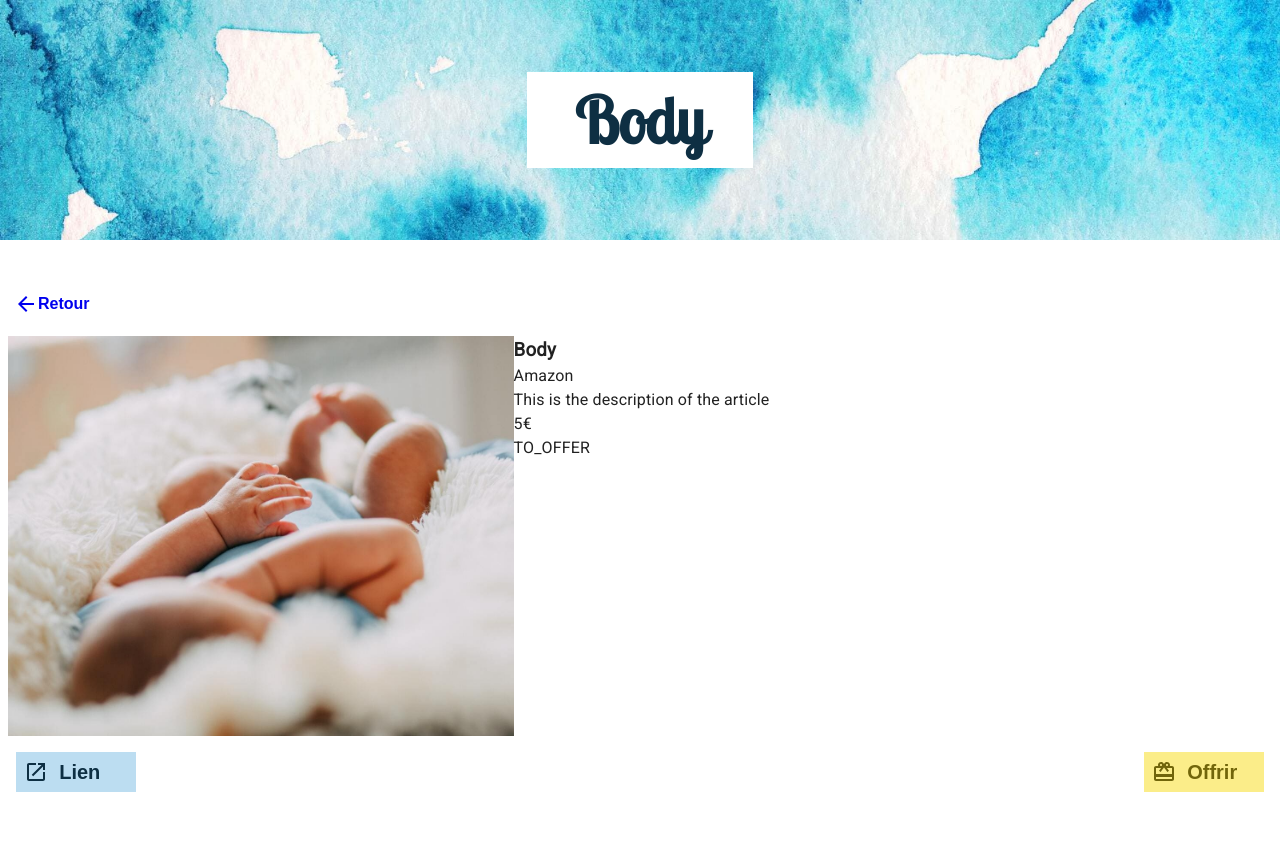
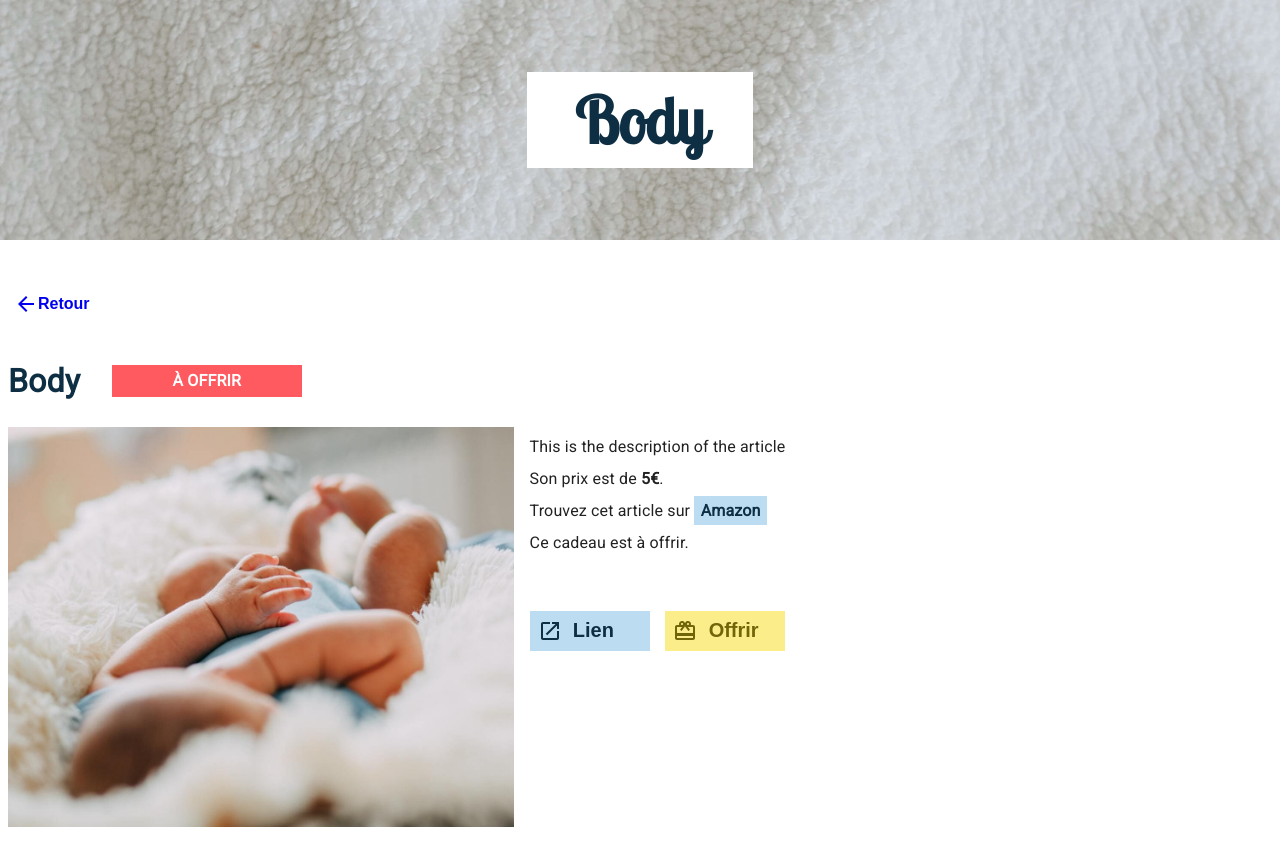
Before and after one commit to sobaryton/BabyList, a React (Create React App) app: page /description/06 in a window 1280 px wide. Before the commit the page ends 832 px from the top, so only its background shows below. Built offline with nearby package versions, Linux system fonts and the light colour scheme.

Commit message:
description page plus new status

```diff
--- a/src/Components/Card.tsx
+++ b/src/Components/Card.tsx
@@ -155,11 +155,11 @@ const Card = ({ image, title, description, amount, currency, store, status, onTo
   const labelClass = () => {
     switch (status) {
       case 'OFFERED':
-        return 'blueLabel'
+        return 'greenLabel'
       case 'TO_OFFER':
         return 'redLabel'
-      case 'RECEIVED':
-        return 'greenLabel'
+      case 'PARTLY_FUNDED':
+        return 'orangeLabel'
       default:
         return 'orangeLabel'
     }
@@ -168,7 +168,7 @@ const Card = ({ image, title, description, amount, currency, store, status, onTo
   const statusLabel = {
     OFFERED: 'Offert',
     TO_OFFER: 'À offrir',
-    RECEIVED: 'Reçu'
+    PARTLY_FUNDED: 'À participer'
   }
 
   const classes = cardStyles()
@@ -191,10 +191,14 @@ const Card = ({ image, title, description, amount, currency, store, status, onTo
             Détails
           </button>
         </Link>
-        <button className={classNames(classes.btn, classes.offrirBtn)} onClick={onToggleModal}>
-          <CardGiftcardIcon className={classes.btnIcon} />
-          Offrir
-        </button>
+        {
+          status === "TO_OFFER" &&
+          <button className={classNames(classes.btn, classes.offrirBtn)} onClick={onToggleModal}>
+            <CardGiftcardIcon className={classes.btnIcon} />
+            Offrir
+          </button>
+        }
+
       </div>
     </div>
   )
--- a/src/Components/Description.tsx
+++ b/src/Components/Description.tsx
@@ -4,7 +4,7 @@ import { createUseStyles } from 'react-jss'
 import classNames from 'classnames'
 import OpenInNewIcon from '@mui/icons-material/OpenInNew'
 import CardGiftcardIcon from '@mui/icons-material/CardGiftcard'
-import { lightBlue, darkBlue, font20, darkYellow, lightYellow } from './constants'
+import { lightBlue, darkBlue, font20, darkYellow, lightYellow, red, white, green, orange } from './constants'
 import Navigation from './Navigation'
 import Header from './Header'
 import { cards } from '../fakeData'
@@ -54,6 +54,7 @@ const cardStyles = createUseStyles({
     width: '40%',
     height: '25rem',
     backgroundSize: 'cover',
+    marginRight: '1rem'
   },
   offrirBtn: {
     background: lightYellow,
@@ -64,14 +65,62 @@ const cardStyles = createUseStyles({
     },
   },
   articleDetails: {
-    display: 'flex'
+    display: 'flex',
+    flexDirection: 'column'
   },
   buttonWrap: {
     display: 'flex',
     justifyContent: 'space-between',
     alignItems: 'center',
-    padding: '0.5rem',
-    marginTop: '0.5rem'
+    padding: '0.5rem 0',
+    marginTop: '3rem',
+    maxWidth: '20rem'
+  },
+  article: {
+    display: 'flex',
+    '& p': {
+      margin: '0.5rem 0'
+    }
+  },
+  provider: {
+    color: darkBlue,
+    background: lightBlue,
+    marginBottom: '1rem',
+    fontWeight: 'bold',
+    padding: '0.3rem 0.4rem',
+    textDecoration: 'none'
+  },
+  header: {
+    display: 'flex',
+    width: '100%',
+    alignItems: 'center',
+  },
+  title: {
+    color: darkBlue
+  },
+  label: {
+    width: '15%',
+    height: '2rem',
+    display: 'flex',
+    marginLeft: '2rem',
+    alignItems: 'center',
+    justifyContent: 'center',
+    '& p': {
+      fontWeight: 700,
+      textTransform: 'uppercase'
+    }
+  },
+  redLabel: {
+    background: red,
+    color: white
+  },
+  greenLabel: {
+    background: green,
+    color: white
+  },
+  orangeLabel: {
+    background: orange,
+    color: white
   },
 })
 
@@ -83,33 +132,69 @@ const Description = () => {
   const id = useParams<{ id: string }>().id || ''
   const { image, url, title, store, description, amount, status, currency } = cards.filter((card: CardType) => card.id === id)[0]
 
+  const frenchStatus = {
+    OFFERED: 'a déjà été offert',
+    TO_OFFER: 'est à offrir',
+    RECEIVED: 'a été reçu',
+    PARTLY_FUNDED: 'a besoin de participation'
+  }
+
+  const labelClass = () => {
+    switch (status) {
+      case 'OFFERED':
+        return 'greenLabel'
+      case 'TO_OFFER':
+        return 'redLabel'
+      case 'PARTLY_FUNDED':
+        return 'orangeLabel'
+      default:
+        return 'orangeLabel'
+    }
+  }
+
+  const statusLabel = {
+    OFFERED: 'Offert',
+    TO_OFFER: 'À offrir',
+    PARTLY_FUNDED: 'À participer'
+  }
+
   return (
     <div className={classes.page}>
       <header>
-        <Header text={title} background="/images/blue-watercolour.jpg" />
+        <Header text={title} background="/images/plaid.jpg" />
       </header>
       <main className={classes.main}>
         <Navigation className={classes.navigation} link='/list' />
         <div>
           <div className={classes.articleDetails}>
+            <div className={classes.header}>
+              <h1 className={classes.title}>{title}</h1>
+              <div className={classNames(classes.label, classes[labelClass()])}>
+                <p>{statusLabel[status]}</p>
+              </div>
+            </div>
+            <div className={classes.article}>
               <div className={classes.image} style={{ backgroundImage: `url(${image})` }}></div>
               <div>
-              <h3>{title}</h3>
-              <p>{store}</p>
                 <p>{description}</p>
-              <p>{currency === '£' ? `${currency}${amount}` : `${amount}${currency}`}</p>
-              <p>{status}</p>
-            </div>
-          </div>
+                <p>Son prix est de <b>{currency === '£' ? `${currency}${amount}` : `${amount}${currency}`}</b>.</p>
+                <p>Trouvez cet article sur <a className={classes.provider} href={url} target='_blank' rel="noreferrer">{store}</a></p>
+                <p>Ce cadeau {frenchStatus[status]}.</p>
                 <div className={classes.buttonWrap}>
                   <button className={classes.btn} onClick={() => window.open(url)}>
                     <OpenInNewIcon className={classes.btnIcon} />
                     Lien
                   </button>
+                  {
+                    status === "TO_OFFER" &&
                     <button className={classNames(classes.btn, classes.offrirBtn)} onClick={() => dispatch(toggleModal(amount))}>
                       <CardGiftcardIcon className={classes.btnIcon} />
                       Offrir
                     </button>
+                  }
+                </div>
+              </div>
+            </div>
           </div>
         </div>
       </main>
--- a/src/Components/Modal.tsx
+++ b/src/Components/Modal.tsx
@@ -3,7 +3,7 @@ import React, { ReactNode } from 'react'
 import { createUseStyles } from 'react-jss'
 import { darkBlue, red, white } from './constants'
 import CloseIcon from '@mui/icons-material/Close'
-import { useAppDispatch, useAppSelector } from '../hooks'
+import { useAppDispatch } from '../hooks'
 import {toggleModal} from '../reducers/closeModal'
 
 const modalStyles = createUseStyles({
--- a/src/fakeData.ts
+++ b/src/fakeData.ts
@@ -9,7 +9,7 @@ export type CardType = {
   amount: number
   currency: string
   store: string
-  status: 'TO_OFFER' | 'OFFERED' | 'RECEIVED'
+  status: 'TO_OFFER' | 'OFFERED' | 'PARTLY_FUNDED'
   createdAt: Date
   updatedAt?: Date
   deletedAt?: Date
@@ -54,7 +54,7 @@ export const cards: CardType[] = [
     amount: 10.99,
     currency: '€',
     store: 'Amazon',
-    status: 'RECEIVED',
+    status: 'PARTLY_FUNDED',
     url: 'https://www.laredoute.co.uk/ppdp/prod-350185799.aspx#shoppingtool=treestructureflyout',
     createdAt: new Date('08/05/2022')
   },
@@ -82,7 +82,7 @@ export const cards: CardType[] = [
     amount: 65.77,
     currency: '£',
     store: 'Amazon',
-    status: 'RECEIVED',
+    status: 'PARTLY_FUNDED',
     url: 'https://www.laredoute.co.uk/ppdp/prod-350203317.aspx#shoppingtool=treestructureflyout',
     createdAt: new Date('08/05/2022')
   },
@@ -110,7 +110,7 @@ export const cards: CardType[] = [
     amount: 125,
     currency: '€',
     store: 'Amazon',
-    status: 'RECEIVED',
+    status: 'PARTLY_FUNDED',
     url: 'https://www.laredoute.co.uk/ppdp/prod-350224703.aspx#shoppingtool=treestructureflyout',
     createdAt: new Date('08/05/2022')
   }
```
Lines whose indentation alone changed are shown as unchanged.
